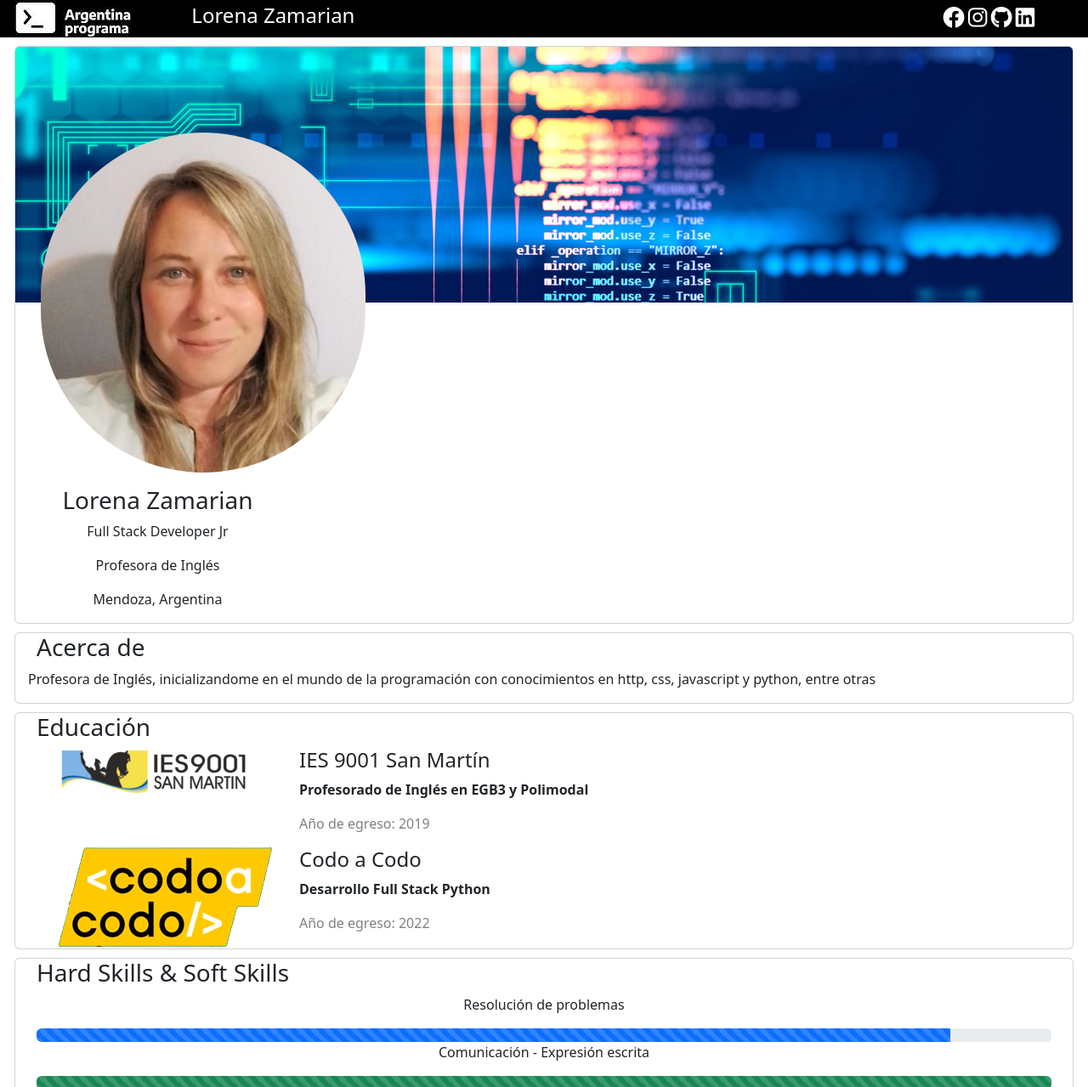
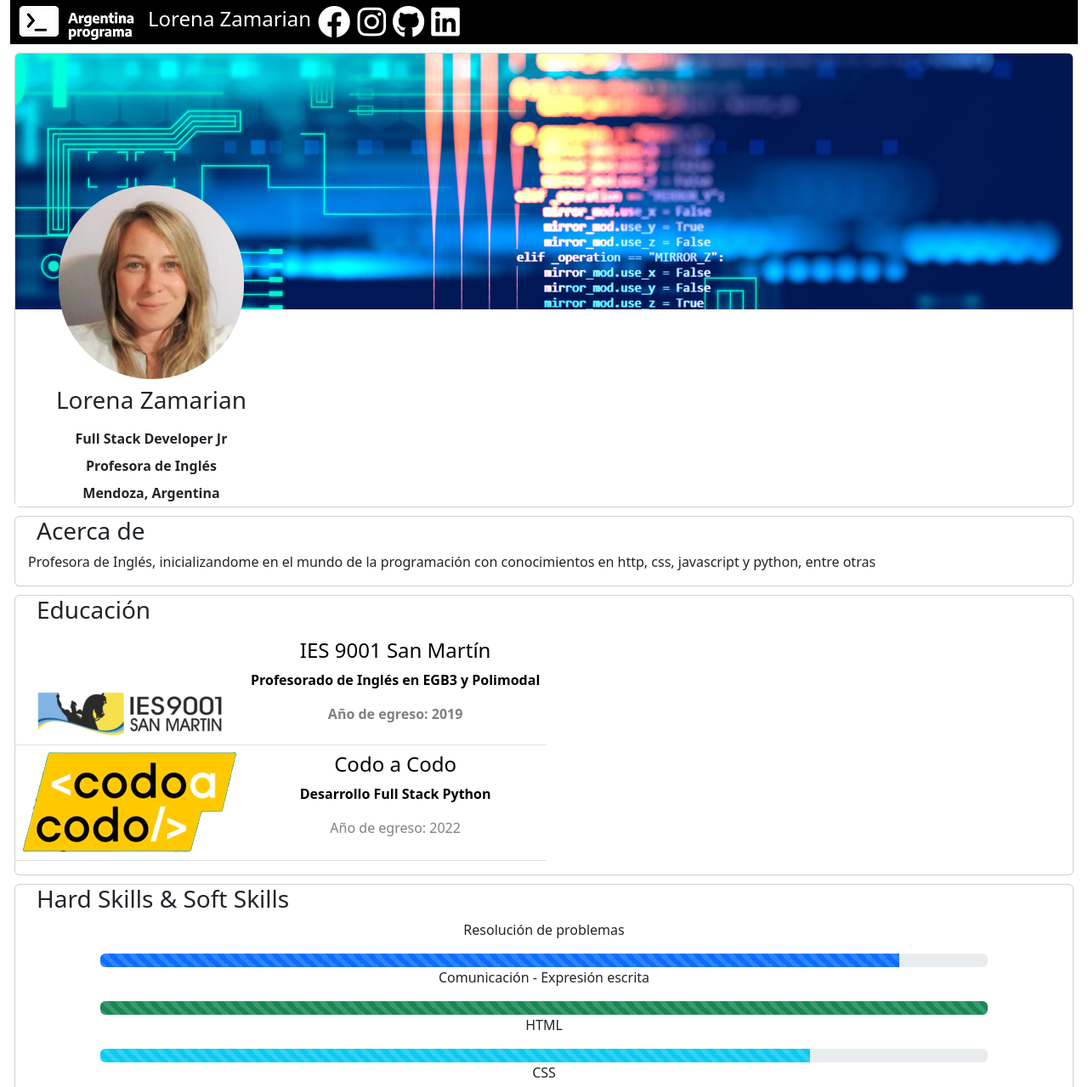
Before and after one commit to LorenaZamarian/Portfolio---FRONT, a plain HTML site: page index.html in a window 1280 px wide. Shown: the top 1279 px of the page at 85% size. Drawn offline with nearby package versions, Linux system fonts and the light colour scheme; a web font is replaced by a local one.

Commit message:
porfolio con bootstrap

```diff
--- a/index.html
+++ b/index.html
@@ -17,89 +17,85 @@
 </head>
 <body class="container-fluid">
 
-    <!--navbar-->
-           <nav class="row">
-             <div class="col-2">
-                <a href="https://argentinaprograma.inti.gob.ar/"><img class="arg" src="/images/arg programa.jpg" alt="Logo argentina programa"></a>
-             </div>
-             <div class="col-6">
-                <h4>Lorena Zamarian</h4>
-             </div>
+    <nav>
+    <table class="table-sm" class="encabezado">
+        <thead>
+            <tr>
+                <th scope="col"><a href="https://argentinaprograma.inti.gob.ar/"><img class="arg" src="/images/arg programa.jpg" alt="Logo argentina programa"></a></th>
+                <th scope="col"><h4>Lorena Zamarian</h4></th>
+                <th scope="col1" class="face"><a href="https://www.facebook.com/lore.zama/"><i class="fa-brands fa-facebook" ></i></a></th>
+                <th scope="col1" class="insta"><a href="https://www.instagram.com/lorezamas/"><i class="fa-brands fa-instagram"></i></a></th>
+                <th scope="col1" class="git"><a href="https://github.com/LorenaZamarian"><i class="fa-brands fa-github"></i></a></th>
+                <th scope="col1" class="linkedin"><a href="https://www.linkedin.com/in/lorena-zamarian-aa862b1b3/"><i class="fa-brands fa-linkedin"></i></a></th>
 
-             <div class="col-4">
-                <a href="https://www.facebook.com/lore.zama/"><i class="fa-brands fa-facebook" ></i></a>
+            </tr>
+        </thead>
+    </table>
+    </nav>
 
-                <a href="https://www.instagram.com/lorezamas/"><i class="fa-brands fa-instagram"></i></a>
 
-                <a href="https://github.com/LorenaZamarian"><i class="fa-brands fa-github"></i></a>
-
-                <a href="https://www.linkedin.com/in/lorena-zamarian-aa862b1b3/"><i class="fa-brands fa-linkedin"></i></a>
-             </div>
-           </nav>
-
-    <!--primer card-->
     <div class="card">
         <div class="banner">
             <img src="/images/lenguaje-programacion.jpg" class="card-img-top" alt="imagen ilustrativa con texto en codigo">
         </div>
 
-        <div class="fotoperfil">
-            <img src="/images/perfil2.jpeg" alt="foto perfil persona">
-        </div>
+      <div class="tabla">
+        <table class="table-sm" class="fotoperfil">
+            <thead>
+                <tr>
+                   <th scope="col" id="perfil"><img src="/images/perfil2.jpeg" class="img-fluid" max-widht="100%" height="0%"  alt="foto perfil persona"></th>
+                </tr>
+            </thead>
 
-        <div class="card-body" class="row">
-            <div class="col-3">
+            <tbody>
+                <tr>
+                    <th scope="row"><h3 class="card-title">Lorena Zamarian</h3></th>
+                </tr>
+                <tr>
+                    <th scope="row"><p class="card-text">Full Stack Developer Jr</p></th>
+                </tr>
+                <tr>
+                    <th scope="row"><p class="card-text">Profesora de Inglés</p></th>
+                </tr>
+                <tr>
+                    <th scope="row"><p class="card-text">Mendoza, Argentina</p></th>
+                </tr>
+            </tbody>
+        </table>
+      </div>
 
-                <h3 class="card-title">Lorena Zamarian</h3>
-                <p class="card-text">Full Stack Developer Jr</p>
-                <p class="card-text">Profesora de Inglés</p>
-                <p class="card-text">Mendoza, Argentina</p>
-            </div>
-        </div>
     </div>
-
-
     <!--segunda card-->
     <div class="card">
         <h3 class="titulos"> Acerca de </h3>
         <p style="padding-left: 15px;">Profesora de Inglés, inicializandome en el mundo de la programación con conocimientos en http, css, javascript y python, entre otras</p>
     </div>
 
-    <!--tercer card-->
-    <div class="card">
-        <h3 class="titulos"> Educación </h3>
-        <div class="row">
-            <div class="col-sm" >
-                <div class="logo" >
-                <a href="https://ens9001-infd.mendoza.edu.ar/sitio/"><img src="/images/iesdyt.png" alt="logo instituto de formacion docente"></a>
-                </div>
-            </div>
 
-            <div class="col-sm">
-                <div class="info" >
-                <h4> IES 9001 San Martín </h4>
-                <p class="subtitulos"> Profesorado de Inglés en EGB3 y Polimodal  </p>
-                <p class="pequeño"> Año de egreso: 2019 </p>
-                </div>
-            </div>
-        </div>
+<div class="card">
+    <h3 class="titulos"> Educación </h3>
 
-        <div class="row">
-            <div class= "col-sm">
-                <div class="logo" class="codo">
-                    <a href="https://agenciadeaprendizaje.bue.edu.ar/codo-a-codo/"><img src="/images/codo a codo.png" alt="Logo codo a codo"></a>
-                </div>
-            </div>
+    <table class="table" id="educacion">
+        <thead>
+             <tr class="text-center">
+                <th scope="col" ><a href="https://ens9001-infd.mendoza.edu.ar/sitio/"><img src="/images/iesdyt.png" alt="logo instituto de formacion docente"></a></th>
+                <th scope="col" class="descripcion"><h4> IES 9001 San Martín </h4>
+                    <p class="subtitulos"> Profesorado de Inglés en EGB3 y Polimodal  </p>
+                    <p class="pequeño"> Año de egreso: 2019 </p></th>
+            </tr>
+        </thead>
+        <tbody>
+            <tr class="text-center">
+                <th scope="row"  ><a href="https://agenciadeaprendizaje.bue.edu.ar/codo-a-codo/"><img src="/images/codo a codo.png" alt="Logo codo a codo"></a></th>
+                <td class="descripcion"><h4> Codo a Codo </h4>
+                    <p class="subtitulos"> Desarrollo Full Stack Python </p>
+                    <p class="pequeño"> Año de egreso: 2022 </p></td>
+            </tr>
+        </tbody>
 
-            <div class= "col-sm">
-                <div class="info" >
-                    <h4> Codo a Codo </h4>
-                    <p class="subtitulos"> Desarrollo Full Stack Python </p>
-                    <p class="pequeño"> Año de egreso: 2022 </p>
-                </div>
-            </div>
-        </div>
-    </div>
+    </table>
+
+  </div>
 
     <!--cuarta card-->
 
--- a/style.css
+++ b/style.css
@@ -1,44 +1,36 @@
 nav{
-    background-color: black;
+    background-color:black;
     color: white;
-    /*position: fixed;*/
+    text-align: center;
+    min-height: 50%;
 }
 
-nav i{
+i{
     color: white;
-    font-size: 2vw;
-   }
-
-nav .col-4, .col-6{
-    align-self: center;
-}
-nav .col-4{
-    padding-left: 20vw;
+    font-size: 3vw;
 }
 
 .card{
     margin: 10px 5px 10px;
 }
-.card .fotoperfil img{
-    border-radius: 1000px;
-    height: 50vh;
-    margin-top: -200px;
-    margin-left: 30px;
+
+.tabla{
+    max-width:25vw;
+    background-color: white;
+    text-align: center;
 }
+#perfil img{
+    border-radius: 200px;
+    max-width: 70%;
+    height: auto;
+    margin-top: -150px;
 
-.card-body {
-    text-align: center;
 }
 
 .titulos{
     padding-left: 25px;
 }
 
-/*bordes cuadro educacion
-.logo, .info{
-   border: 2px red solid;
-}
-*/
 .pequeño{
     color: grey;
 }
@@ -47,20 +39,20 @@ nav .col-4{
     font-weight: bold;
 }
 
-.logo{
-    margin-left: 50px;
-}
-
-.info{
-    margin-left: -300px;
-}
-
 .barras p{
     text-align: center;
 }
 
 .barras{
-    margin-left: 25px;
-    margin-right: 25px;
+    margin-left: 100px;
+    margin-right: 100px;
     margin-bottom: 25px;
 }
+
+table{
+    table-layout: auto;
+}
+#educacion{
+    width: fit-content;
+
+}
```
